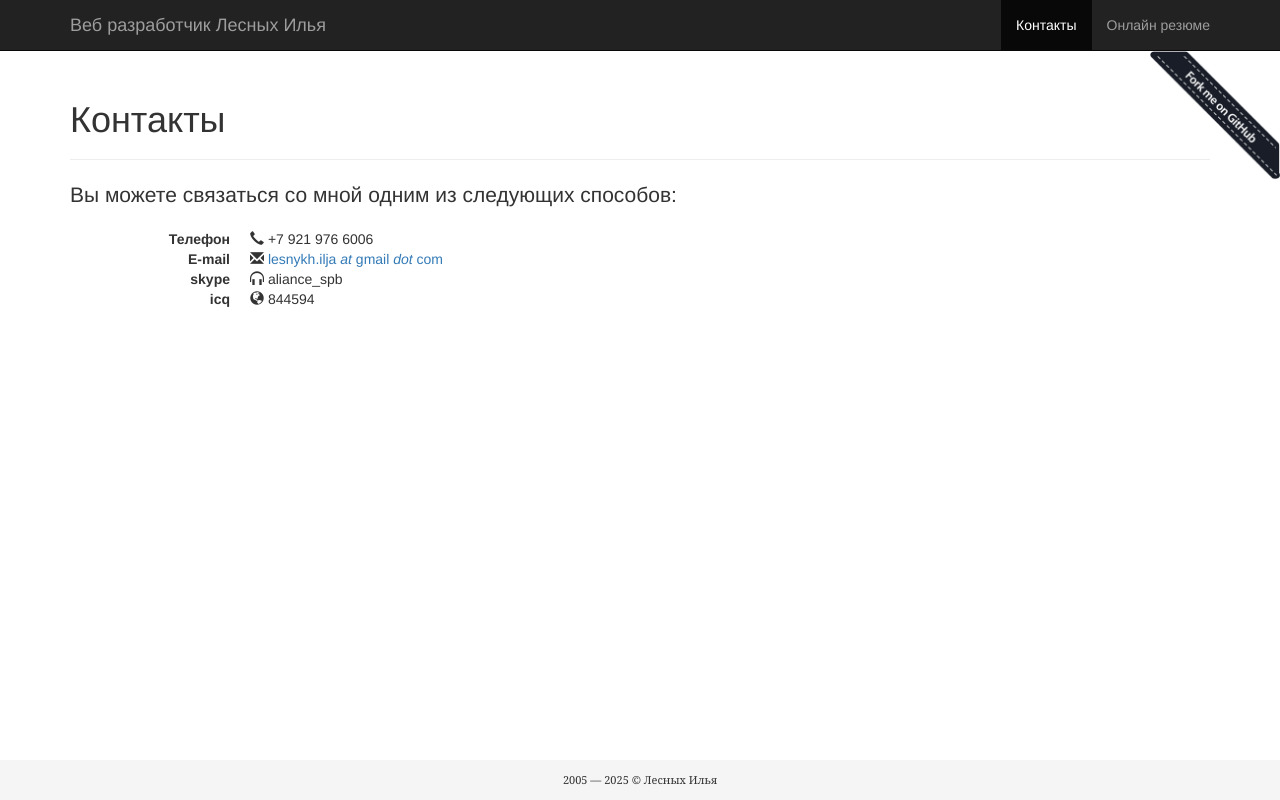
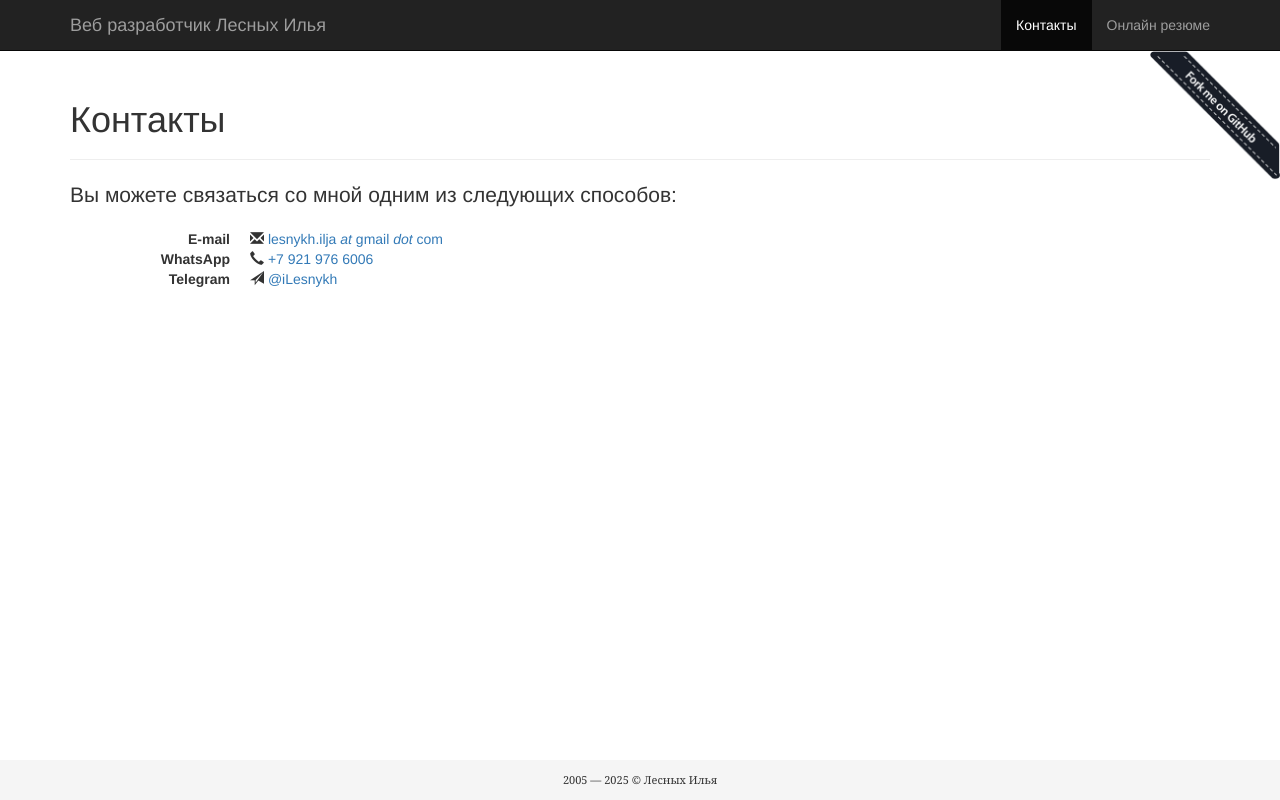
Before and after one commit to Aliance/Aliance.github.io, a plain HTML site: page index.html in a window 1280 px wide. Drawn offline with nearby package versions, Linux system fonts and the light colour scheme.

Commit message:
Actualized contacts.

```diff
--- a/index.html
+++ b/index.html
@@ -52,14 +52,18 @@
         </div>
         <p class="lead">Вы можете связаться со мной одним из следующих способов:</p>
         <dl class="dl-horizontal">
-            <dt>Телефон</dt>
-            <dd><span class="glyphicon glyphicon-earphone"></span> +7 921 976 6006</dd>
             <dt>E-mail</dt>
             <dd><span class="glyphicon glyphicon-envelope"></span> <a href="mailto:lesnykh.ilja@gmail.com">lesnykh.ilja <i>at</i> gmail <i>dot</i> com</a></dd>
+            <dt>WhatsApp</dt>
+            <dd><span class="glyphicon glyphicon-earphone"></span> <a href="https://wa.me/79219766006">+7 921 976 6006</a></dd>
+            <dt>Telegram</dt>
+            <dd><span class="glyphicon glyphicon-send"></span> <a href="https://t.me/iLesnykh">@iLesnykh</a></dd>
+            <!-- оставлю здесь для ностальгии
             <dt>skype</dt>
             <dd><span class="glyphicon glyphicon-headphones"></span> aliance_spb</dd>
             <dt>icq</dt>
             <dd><span class="glyphicon glyphicon-globe"></span> 844594</dd>
+            -->
         </dl>
     </div>
 </div>
```
